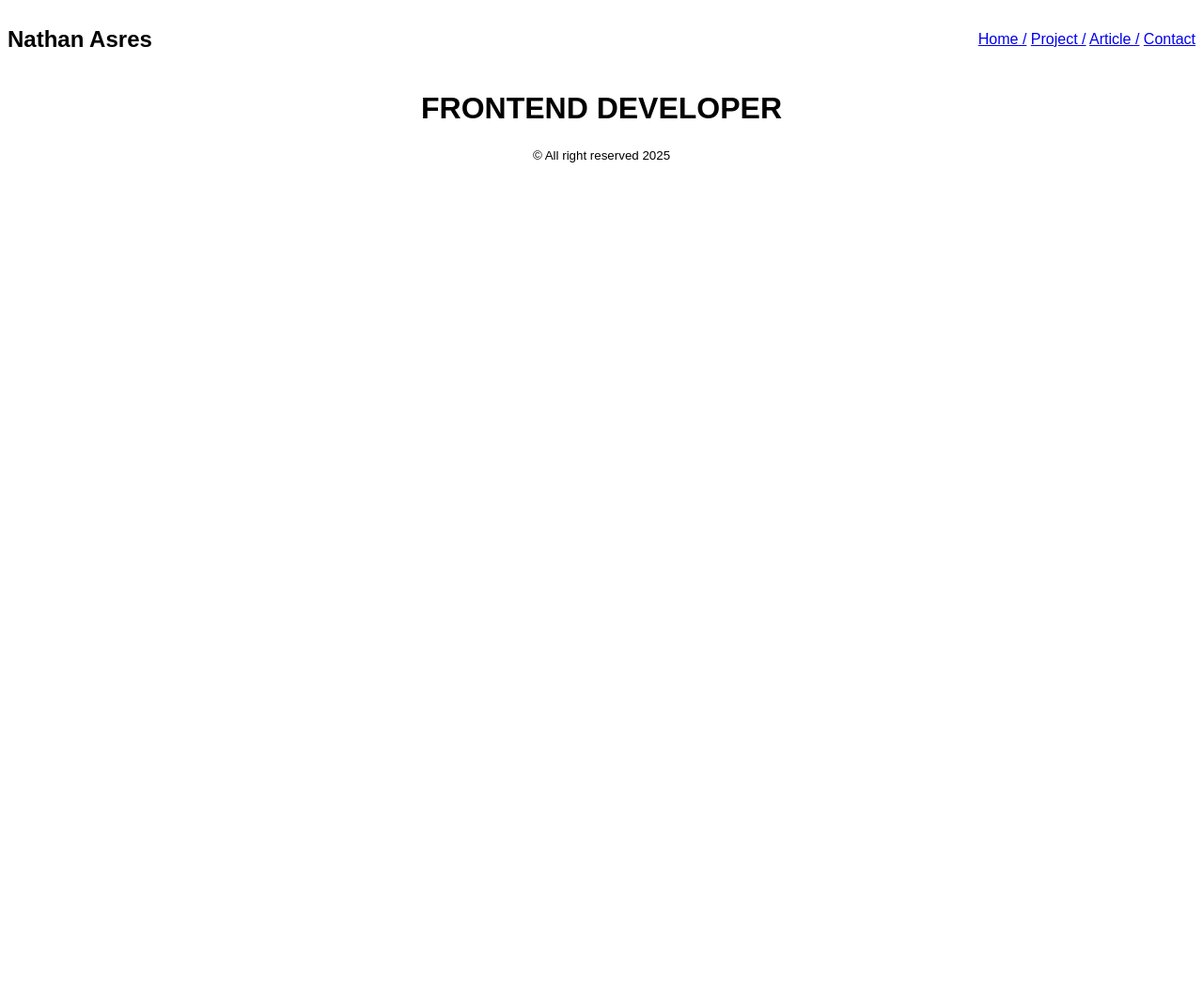
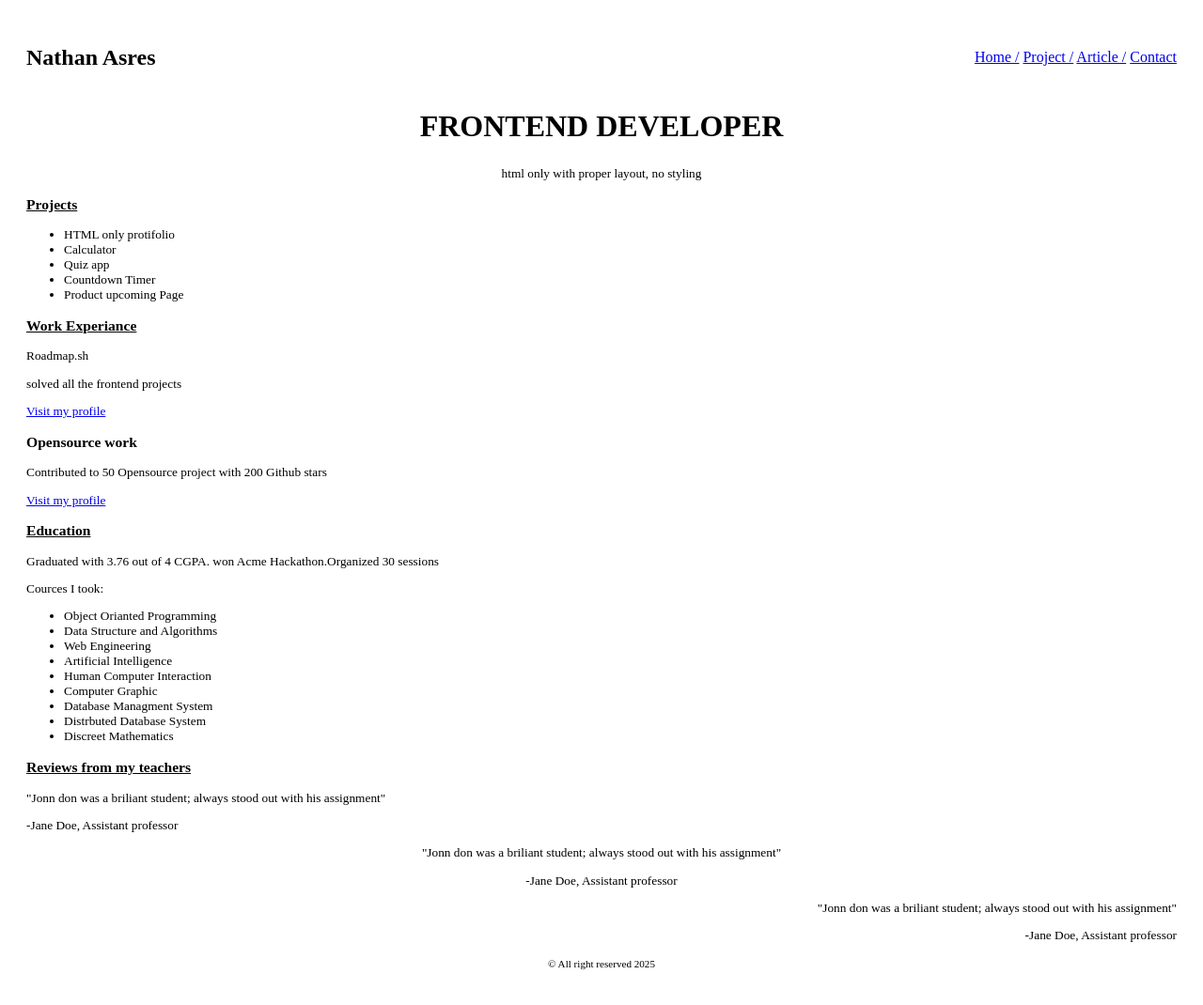
Before and after one commit to AstroNat/Roadmap.sh-basic-HTML-website, a plain HTML site: page index.html in a window 1280 px wide. Shown: the whole page at 94% size. Before the commit the page ends 800 px from the top, so only its background shows below. Drawn offline with Linux system fonts and the light colour scheme.

Commit message:
configured the some of inline styling -the font-family removed -etc config added more content on index.html

```diff
--- a/index.html
+++ b/index.html
@@ -2,13 +2,13 @@
 <html lang=en>
   <head>
     <!--Meta tags-->
-  <meta charset="UTF-8">
-  <meta name="viewport" content="wideth=device-width", initial-scale= 1.0>
-  <meta name="keyword" content="HTML, Project, Website, Roadmap.sh,....">
-  <meta name='description' content=''>
-  <meta name="author" content="Nathan Asres">
+      <meta charset="UTF-8">
+      <meta name="viewport" content="wideth=device-width", initial-scale= 1.0>
+      <meta name="keyword" content="HTML, Project, Website, Roadmap.sh,....">
+      <meta name='description' content=''>
+      <meta name="author" content="Nathan Asres">
   </head>
-  <body style="font-family: sans-serif;" , padding="20px">
+  <body style="padding: 20px;">
     <section id="logo">
       <!--insert a logo in this section-->
     </section>
@@ -21,7 +21,68 @@
           <a href="Contact.html">Contact</a>
         </nav>
     </div>
-      <h1 align="middle">FRONTEND DEVELOPER</h1>
+    <main>
+      <center>
+        <h1>FRONTEND DEVELOPER</h1>
+        <p><small>html only with proper layout, no styling</samll></p>
+      </center>
+      <section id="projects">
+        <u><h3>Projects</h3></u>
+        <ul>
+          <li>HTML only protifolio</li>
+          <li>Calculator</li>
+          <li>Quiz app</li>
+          <li>Countdown Timer</li>
+          <li>Product upcoming Page</li>
+        </ul>
+      </section>
+      <section id="WorkE">
+        <u><h3>Work Experiance</h3></u>
+        <article>
+          <p>Roadmap.sh</p>
+          <p>solved all the frontend projects</p>
+          <a href="https://ghithub.com/AstroNat">Visit my profile</a>
+        </article>
+        <h3>Opensource work</h3>
+        <article>
+          <p>Contributed to 50 Opensource project with 200 Github stars</p>
+          <a href="https://ghithub.com/AstroNat">Visit my profile</a>
+        </article>
+      </section>
+      <section id="edu">
+        <u><h3>Education</h3></u>
+        <article>
+          <p>Graduated with 3.76 out of 4 CGPA. won Acme Hackathon.Organized 30 sessions</p>
+          <p>Cources I took:</p>
+          <ul>
+            <li>Object Orianted Programming</li>
+            <li>Data Structure and Algorithms</li>
+            <li>Web Engineering</li>
+            <li>Artificial Intelligence</li>
+            <li>Human Computer Interaction</li>
+            <li>Computer Graphic</li>
+            <li>Database Managment System</li>
+            <li>Distrbuted Database System</li>
+            <li>Discreet Mathematics  </li>
+          </ul>
+        </article>
+      </section>
+      <u><h3>Reviews from my teachers</h3></u>
+      <section id="reviews">
+          <articel>
+            <p>"Jonn don was a briliant student; always stood out with his assignment"</p>
+            <p>-Jane Doe, Assistant professor</p>
+          </articel>
+          <articel align="middle">
+            <p>"Jonn don was a briliant student; always stood out with his assignment"</p>
+            <p>-Jane Doe, Assistant professor</p>
+          </articel>
+          <articel align="right">
+            <p>"Jonn don was a briliant student; always stood out with his assignment"</p>
+            <p>-Jane Doe, Assistant professor</p>
+          </articel>
+      </section>
+    </main>
     <footer>
       <p align="middle"><small> © All right reserved 2025</small></p>
     </footer>
```
Also changed, not shown: Contact.html (+3 -3 lines).
